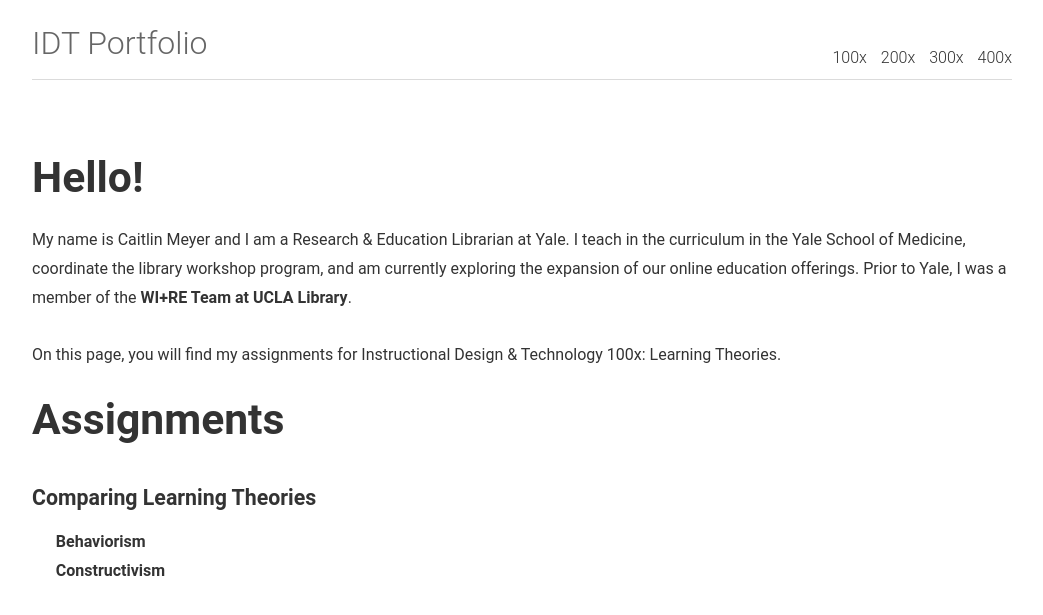
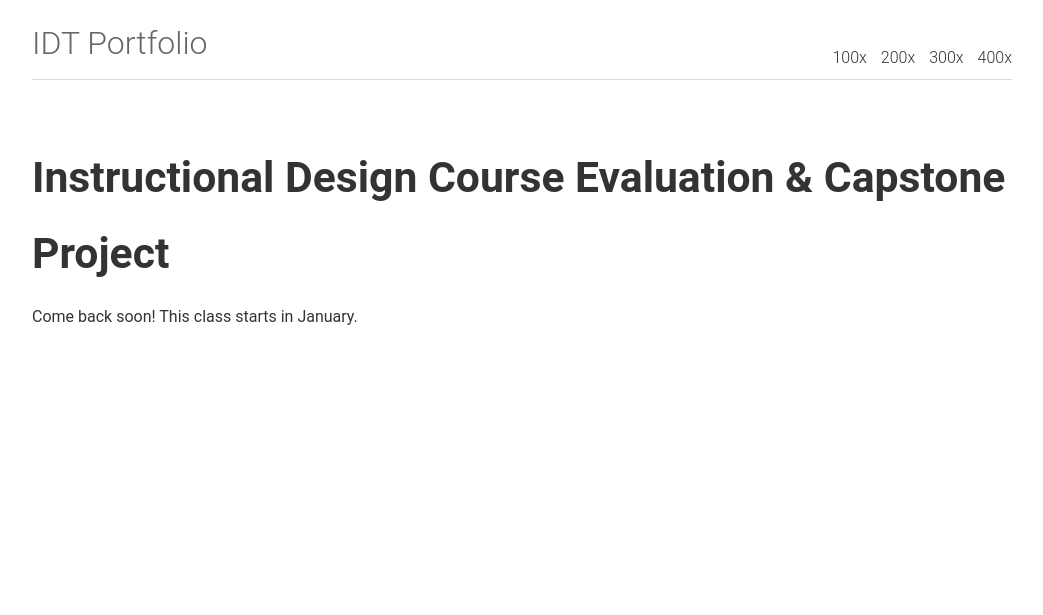
Before and after one commit to caitlinmeyer/idt-portfolio, a Jekyll site: the page built from 400x/index.html, in a window 1280 px wide. Shown: the top 615 px of the page, without its empty margins (118-1161 px from the left). Built offline with Jekyll 4.4.1, drawn with Linux system fonts in a browser that asks for light colours.

Commit message:
Update index.html

```diff
--- a/400x/index.html
+++ b/400x/index.html
@@ -2,10 +2,10 @@
 layout: default
 ---
 
-<h1>Hello!</h1>
-My name is Caitlin Meyer and I am a Research & Education Librarian at Yale. I teach in the curriculum in the Yale School of Medicine, coordinate the library workshop program, and am currently exploring the expansion of our online education offerings.  Prior to Yale, I was a member of the <a href="https://uclalibrary.github.io/research-tips/">WI+RE Team at UCLA Library</a>.<BR><BR>
-On this page, you will find my assignments for Instructional Design & Technology 100x: Learning Theories.
-<BR CLEAR="all">
+<h1>Instructional Design Course Evaluation & Capstone Project</h1>
+Come back soon! This class starts in January.
+
+<BR CLEAR="all"><!--
 <h1>Assignments</h1>
 
 	<h3><a href="/IDT100x/comparing-learning-theories">Comparing Learning Theories</a></h3>
@@ -16,13 +16,3 @@ On this page, you will find my assignments for Instructional Design & Technology
 <h2>&#8594; <a href="/IDT100x/authentic-assessment">Authentic Assessment</a></h2>
 <h2>&#8594; <a href="/IDT100x/microlearning-project">MicroLearning Project</a></h2>
 <h2>&#8594; <a href="/IDT100x/learning-theory-table">Learning Theory Table</a></h3></li></h2>
-
-
-<!--
-	<ul>
-	    {% for page in site.pages %}
-	      {% if page.layout == "page" %}
-	       <li><a href="{% if site.baseurl == "/" %}{{ page.url }}{% else %}{{ page.url | prepend: site.baseurl }}{% endif %}" title="{{ page.title }}">{{ page.title }}</a> </li>
-	      {% endif %} {% endfor %}
-
-	</ul>
```
